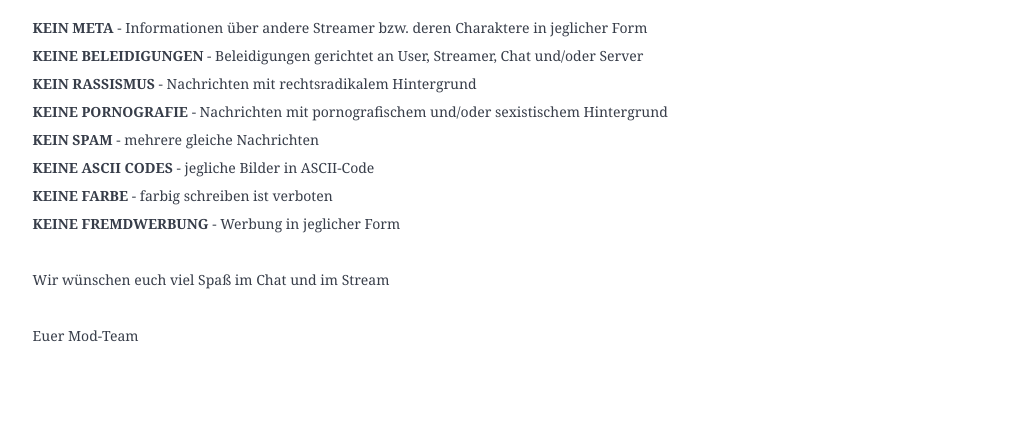
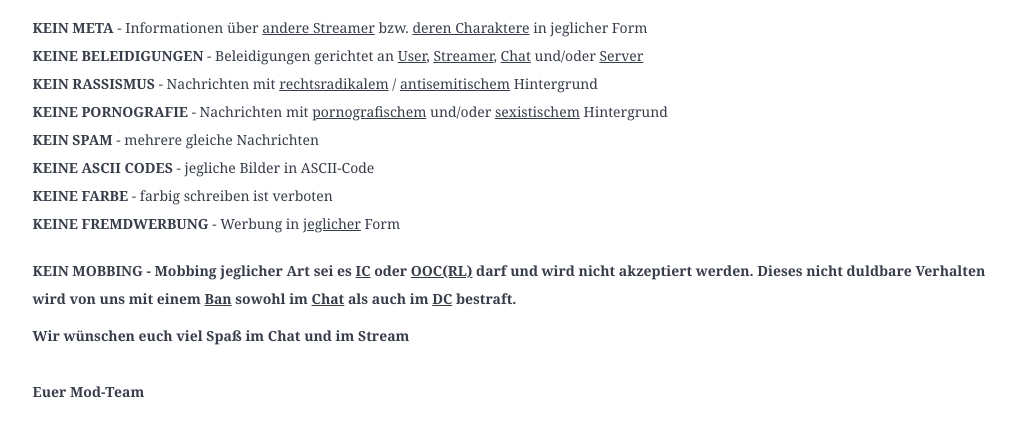
Before and after one commit to wegrenner/wegrenner, a plain HTML site: page index.html in a window 1280 px wide. Shown: the part 77-514 px from the top of the page, without its empty margins (121-1136 px from the left). Drawn offline with nearby package versions, Linux system fonts and the light colour scheme.

Commit message:
Update index.html

```diff
--- a/index.html
+++ b/index.html
@@ -2,14 +2,15 @@
 <h1 class="code-line" data-line-start=0 data-line-end=1><a id="DerWegrenner_Chatregeln_0"></a>DerWegrenner Chatregeln</h1>
 
 <p class="has-line-data" data-line-start="4" data-line-end="13">
-<strong>KEIN META</strong> - Informationen über andere Streamer bzw. deren Charaktere in jeglicher Form<br>
-<strong>KEINE BELEIDIGUNGEN</strong> - Beleidigungen gerichtet an User, Streamer, Chat und/oder Server<br>
-<strong>KEIN RASSISMUS</strong> - Nachrichten mit rechtsradikalem Hintergrund<br>
-<strong>KEINE PORNOGRAFIE</strong> - Nachrichten mit pornografischem und/oder sexistischem Hintergrund<br>
+<strong>KEIN META</strong> - Informationen über <u>andere Streamer</u> bzw. <u>deren Charaktere</u> in jeglicher Form<br>
+<strong>KEINE BELEIDIGUNGEN</strong> - Beleidigungen gerichtet an <u>User</u>, <u>Streamer</u>, <u>Chat</u> und/oder <u>Server</u><br>
+<strong>KEIN RASSISMUS</strong> - Nachrichten mit <u>rechtsradikalem</u> / <u>antisemitischem</u> Hintergrund<br>
+<strong>KEINE PORNOGRAFIE</strong> - Nachrichten mit <u>pornografischem</u> und/oder <u>sexistischem</u> Hintergrund<br>
 <strong>KEIN SPAM</strong> - mehrere gleiche Nachrichten<br>
 <strong>KEINE ASCII CODES</strong> - jegliche Bilder in ASCII-Code<br>
 <strong>KEINE FARBE</strong> - farbig schreiben ist verboten <br>
-<strong>KEINE FREMDWERBUNG</strong> - Werbung in jeglicher Form</p>
+<strong>KEINE FREMDWERBUNG</strong> - Werbung in <u>jeglicher</u> Form</p>
+<strong>KEIN MOBBING - Mobbing jeglicher Art sei es <u>IC</u> oder <u>OOC(RL)</u> darf und wird nicht akzeptiert werden. Dieses nicht duldbare Verhalten wird von uns mit einem <u>Ban</u> sowohl im <u>Chat</u> als auch im <u>DC</u> bestraft.
 <p class="has-line-data" data-line-start="14" data-line-end="15">Wir wünschen euch viel Spaß im Chat und im Stream</p>
 <p class="has-line-data" data-line-start="16" data-line-end="17">Euer Mod-Team</p>
 </body></html>
```
